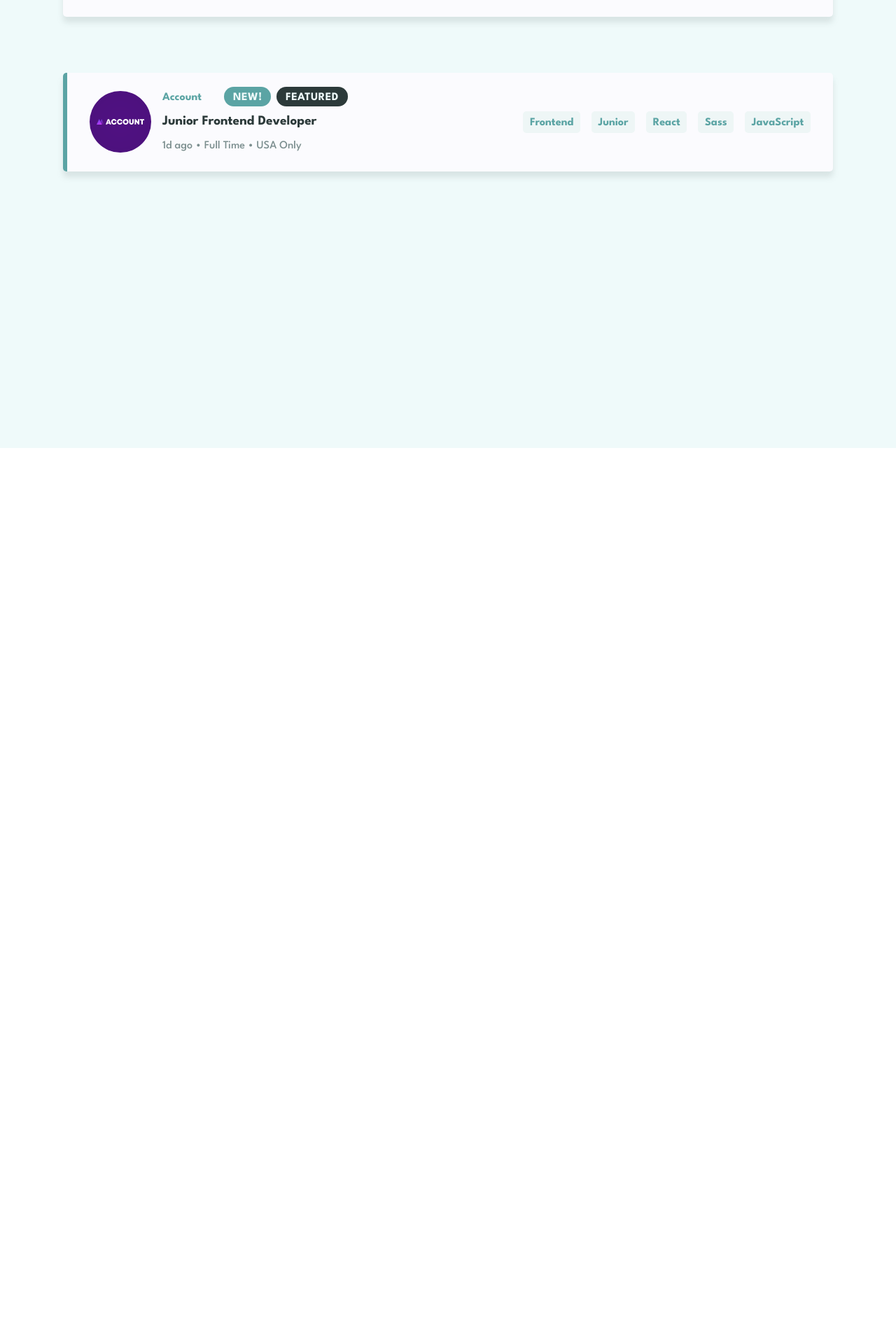
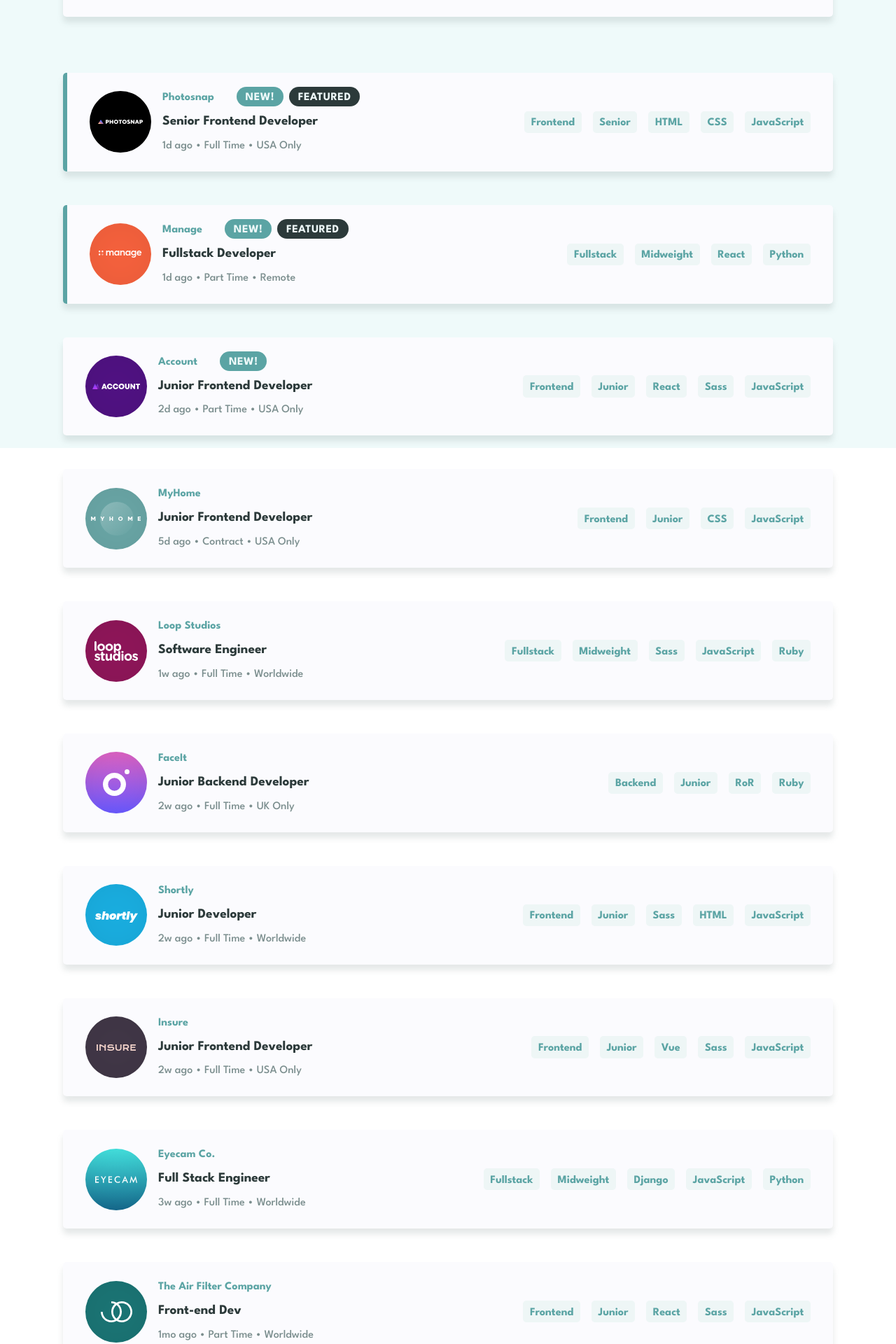
Before and after one commit to jameshamling/job-listings-challenge, a React (Vite) app: page / in a window 1280 px wide. Shown: the part 160-2080 px from the top of the page at 70% size. Before the commit the page ends 800 px from the top, so only its background shows below. Built offline with nearby package versions, Linux system fonts and the light colour scheme.

Commit message:
render all cards

```diff
--- a/src/Card.jsx
+++ b/src/Card.jsx
@@ -4,13 +4,15 @@
 import CardFilters from './CardFilters.jsx'
 
 function Card(props) {
+    const {addFilter, data} = props
+
     return (
-        <div className={styles.card_container}>
+        <div className={`${styles.card_container} ${data.featured && styles.featured}`}>
             <div className={styles.logo_container}>
-                <img src="/assets/images/account.svg" alt="account logo" className={styles.logo}/>
+                <img src={data.logo} alt={`${data.company} logo`} className={styles.logo}/>
             </div>
-            <CardText />
-            <CardFilters addFilter={props.addFilter}/>
+            <CardText company={data.company} newTag={data.newTag} featured={data.featured} position={data.position} postedAt={data.postedAt} contract={data.contract} location={data.location}/>
+            <CardFilters addFilter={addFilter} filters={[data.role, data.level, ...data.tools, ...data.languages]}/>
         </div>
     )
 }
--- a/src/CardFilters.jsx
+++ b/src/CardFilters.jsx
@@ -3,13 +3,13 @@
 import styles from './styles/CardFilters.module.css'
 
 function CardFilters(props) {
+    const {addFilter, filters} = props
+
+    const cardFilters = filters.map(filter => <CardFilter name={filter} key={filter} addFilter={addFilter}/>)
+
     return (
         <div className={styles.filters_container}>
-            <CardFilter name='Frontend' addFilter={props.addFilter}/>
-            <CardFilter name='Junior' addFilter={props.addFilter}/>
-            <CardFilter name='React' addFilter={props.addFilter}/>
-            <CardFilter name='Sass' addFilter={props.addFilter}/>
-            <CardFilter name='JavaScript' addFilter={props.addFilter}/>
+            {cardFilters}
         </div>
     )
 }
--- a/src/CardText.jsx
+++ b/src/CardText.jsx
@@ -2,18 +2,20 @@
 import CardTag from './CardTag'
 import styles from './styles/CardText.module.css'
 
-function CardText() {
+function CardText(props) {
+    const { company, newTag, featured, position, postedAt, contract, location } = props
+
     return (
         <div className={styles.text_container}>
             <div className={styles.header_container}>
-                <p className={styles.company}>Account</p>
+                <p className={styles.company}>{company}</p>
                 <div className={styles.tag_container}>
-                    <CardTag name="New!"/>
-                    <CardTag name="Featured"/>
+                    {newTag && <CardTag name="New!"/>}
+                    {featured && <CardTag name="Featured"/>}
                 </div>
             </div>
-            <p className={styles.role}>Junior Frontend Developer</p>
-            <p className={styles.facts}>1d ago • Full Time • USA Only</p>
+            <p className={styles.role}>{position}</p>
+            <p className={styles.facts}>{postedAt} • {contract} • {location}</p>
         </div>
     )
 }
--- a/src/Content.jsx
+++ b/src/Content.jsx
@@ -1,7 +1,8 @@
-import { useState, useEffect } from 'react'
+import { useState } from 'react'
 import React from 'react'
 import FilterBox from './FilterBox.jsx'
 import Card from './Card.jsx'
+import data from './data.json'
 import styles from './styles/Content.module.css'
 
 function Content() {
@@ -23,10 +24,16 @@
         setFilterList((prevList) => prevList.filter(name => name !== filter.id))
     }
 
+    const clearFilters = () => {
+        setFilterList([])
+    }
+
+    const cards = data.map(item => <Card addFilter={handleAddFilter} key={item.id} data={item} />)
+
     return (
         <div className={styles.content_container}>
-            <FilterBox filterList={filterList} removeFilter={handleRemoveFilter}/>
-            <Card addFilter={handleAddFilter}/>
+            <FilterBox filterList={filterList} removeFilter={handleRemoveFilter} clearFilters={clearFilters}/>
+            {cards}
         </div>
     )
 }
--- a/src/FilterBox.jsx
+++ b/src/FilterBox.jsx
@@ -2,12 +2,12 @@
 import FilterTag from './FilterTag'
 import styles from './styles/FilterBox.module.css'
 
-function FilterBox({filterList, removeFilter}) {
+function FilterBox({filterList, removeFilter, clearFilters}) {
 
     const filters = []
 
     filterList.map((filter, i) => {
-        filters.push(<FilterTag name={filter} key={i} removeFilter={removeFilter}/>)
+        filters.push(<FilterTag name={filter} key={i} removeFilter={removeFilter} />)
     })
 
     return (
@@ -15,7 +15,7 @@
             <div className={styles.filter_tags}>
                 {filters}
             </div>
-            <p className={styles.clear}>Clear</p>
+            <p className={styles.clear} onClick={clearFilters}>Clear</p>
         </div>
     )
 }
--- a/src/data.json
+++ b/src/data.json
@@ -2,8 +2,8 @@
   {
     "id": 1,
     "company": "Photosnap",
-    "logo": "./images/photosnap.svg",
-    "new": true,
+    "logo": "/assets/images/photosnap.svg",
+    "newTag": true,
     "featured": true,
     "position": "Senior Frontend Developer",
     "role": "Frontend",
@@ -17,8 +17,8 @@
   {
     "id": 2,
     "company": "Manage",
-    "logo": "./images/manage.svg",
-    "new": true,
+    "logo": "/assets/images/manage.svg",
+    "newTag": true,
     "featured": true,
     "position": "Fullstack Developer",
     "role": "Fullstack",
@@ -32,8 +32,8 @@
   {
     "id": 3,
     "company": "Account",
-    "logo": "./images/account.svg",
-    "new": true,
+    "logo": "/assets/images/account.svg",
+    "newTag": true,
     "featured": false,
     "position": "Junior Frontend Developer",
     "role": "Frontend",
@@ -47,8 +47,8 @@
   {
     "id": 4,
     "company": "MyHome",
-    "logo": "./images/myhome.svg",
-    "new": false,
+    "logo": "/assets/images/myhome.svg",
+    "newTag": false,
     "featured": false,
     "position": "Junior Frontend Developer",
     "role": "Frontend",
@@ -62,8 +62,8 @@
   {
     "id": 5,
     "company": "Loop Studios",
-    "logo": "./images/loop-studios.svg",
-    "new": false,
+    "logo": "/assets/images/loop-studios.svg",
+    "newTag": false,
     "featured": false,
     "position": "Software Engineer",
     "role": "Fullstack",
@@ -77,8 +77,8 @@
   {
     "id": 6,
     "company": "FaceIt",
-    "logo": "./images/faceit.svg",
-    "new": false,
+    "logo": "/assets/images/faceit.svg",
+    "newTag": false,
     "featured": false,
     "position": "Junior Backend Developer",
     "role": "Backend",
@@ -92,8 +92,8 @@
   {
     "id": 7,
     "company": "Shortly",
-    "logo": "./images/shortly.svg",
-    "new": false,
+    "logo": "/assets/images/shortly.svg",
+    "newTag": false,
     "featured": false,
     "position": "Junior Developer",
     "role": "Frontend",
@@ -107,8 +107,8 @@
   {
     "id": 8,
     "company": "Insure",
-    "logo": "./images/insure.svg",
-    "new": false,
+    "logo": "/assets/images/insure.svg",
+    "newTag": false,
     "featured": false,
     "position": "Junior Frontend Developer",
     "role": "Frontend",
@@ -122,8 +122,8 @@
   {
     "id": 9,
     "company": "Eyecam Co.",
-    "logo": "./images/eyecam-co.svg",
-    "new": false,
+    "logo": "/assets/images/eyecam-co.svg",
+    "newTag": false,
     "featured": false,
     "position": "Full Stack Engineer",
     "role": "Fullstack",
@@ -137,8 +137,8 @@
   {
     "id": 10,
     "company": "The Air Filter Company",
-    "logo": "./images/the-air-filter-company.svg",
-    "new": false,
+    "logo": "/assets/images/the-air-filter-company.svg",
+    "newTag": false,
     "featured": false,
     "position": "Front-end Dev",
     "role": "Frontend",
--- a/src/styles/Card.module.css
+++ b/src/styles/Card.module.css
@@ -2,7 +2,6 @@
     background: rgb(var(--clr-white));;
 
     border-radius: 5px;
-    border-left: 6px solid rgb(var(--clr-primary-1));;
     height: min-content;
     width: 100%;
     max-width: 1100px;
@@ -14,6 +13,10 @@
     display: flex;
     flex-direction: column;
     gap: 1em;
+}
+
+.featured {
+    border-left: 6px solid rgb(var(--clr-primary-1));
 }
 
 .logo_container {
--- a/src/styles/Content.module.css
+++ b/src/styles/Content.module.css
@@ -4,7 +4,7 @@
     gap: 3em;
     align-items: center;
     width: 100%;
-    height: 100vh;
+    min-height: 100vh;
     padding: 2em;
     padding-top: 5em;
 
```
